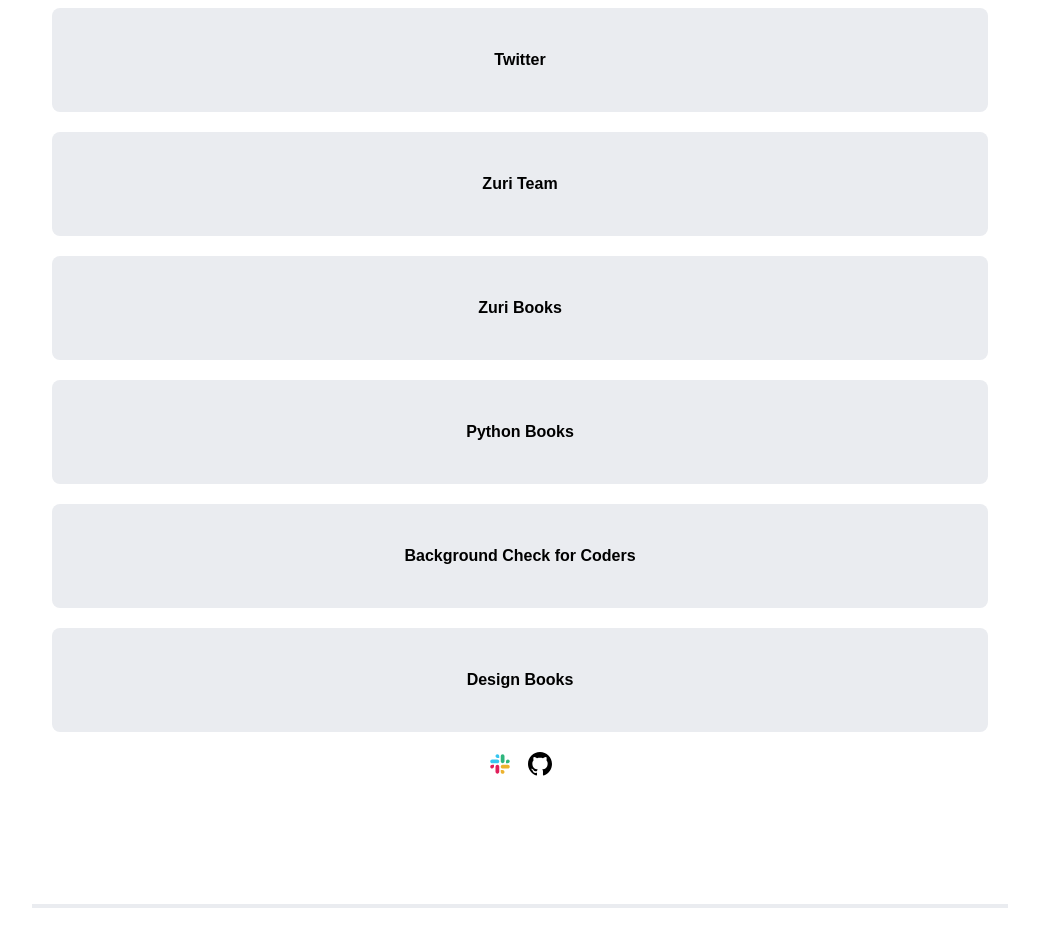
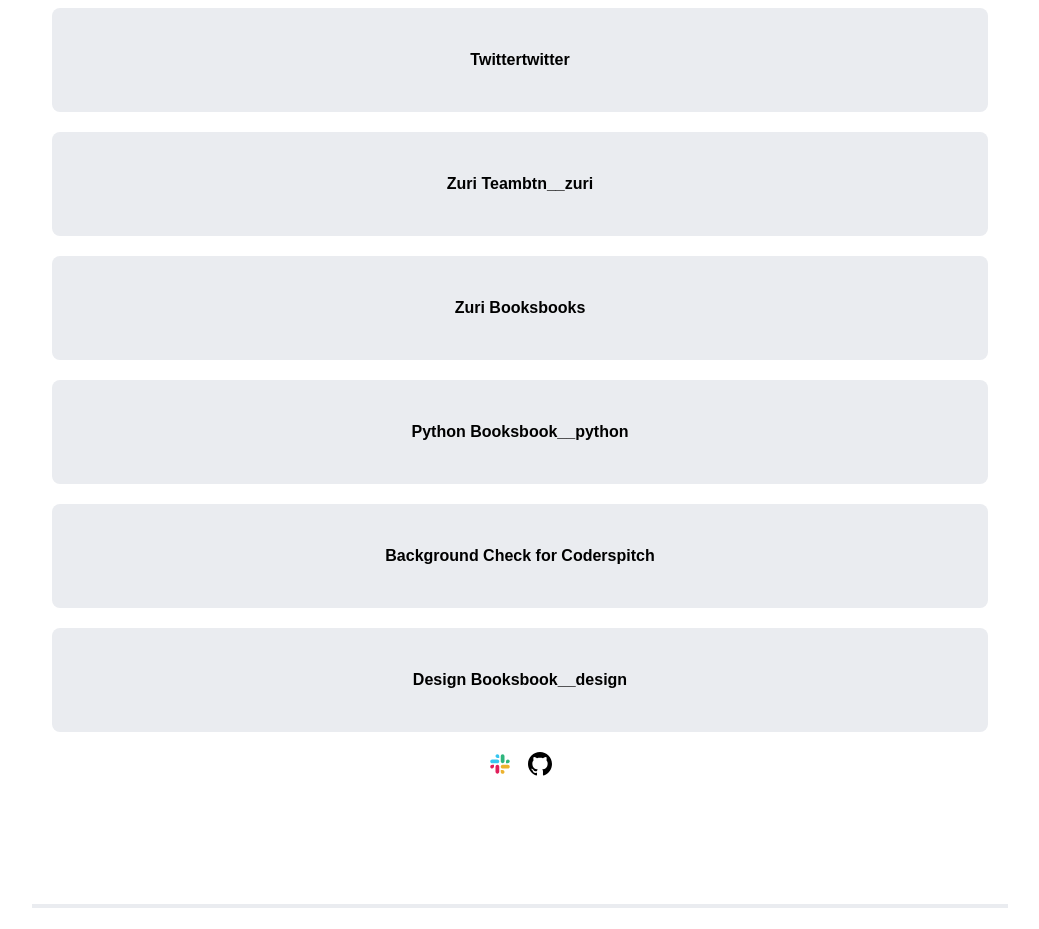
Before and after one commit to Sam-intellect/-zuriFrontendTask, a React (Create React App) app: page / in a window 1280 px wide. Shown: the part 440-1369 px from the top of the page, without its empty margins (120-1159 px from the left). Built offline with nearby package versions, Linux system fonts and the light colour scheme.

Commit message:
final commit

```diff
--- a/src/App.js
+++ b/src/App.js
@@ -45,26 +45,32 @@
             <LinksButton
               name={"Twitter"}
               links={"https://twitter.com/AlukoKunleSam"}
+              id="twitter"
             />
             <LinksButton
               name={"Zuri Team"}
               links={`https://training.zuri.team/`}
+              id="btn__zuri"
             />
             <LinksButton
               name={"Zuri Books"}
               links={` http://books.zuri.team `}
+              id="books"
             />
             <LinksButton
               name={"Python Books"}
               links={`https://books.zuri.team//python-for-beginners?ref_id=Sam_dev`}
+              id="book__python"
             />
             <LinksButton
               name={"Background Check for Coders"}
               links={`https://background.zuri.team`}
+              id="pitch"
             />
             <LinksButton
               name={"Design Books"}
               links={`https://books.zuri.team/design-rules`}
+              id="book__design"
             />
 
             <div className="flex flex-row justify-center gap-4">
```
